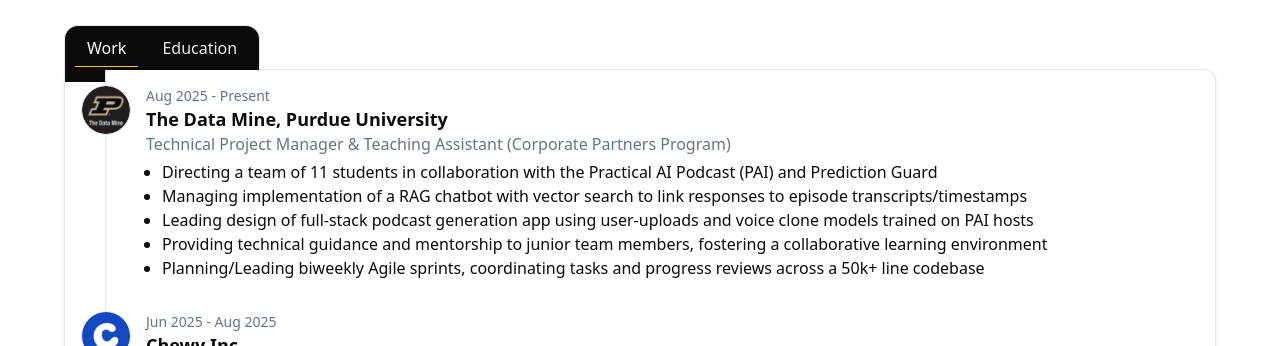
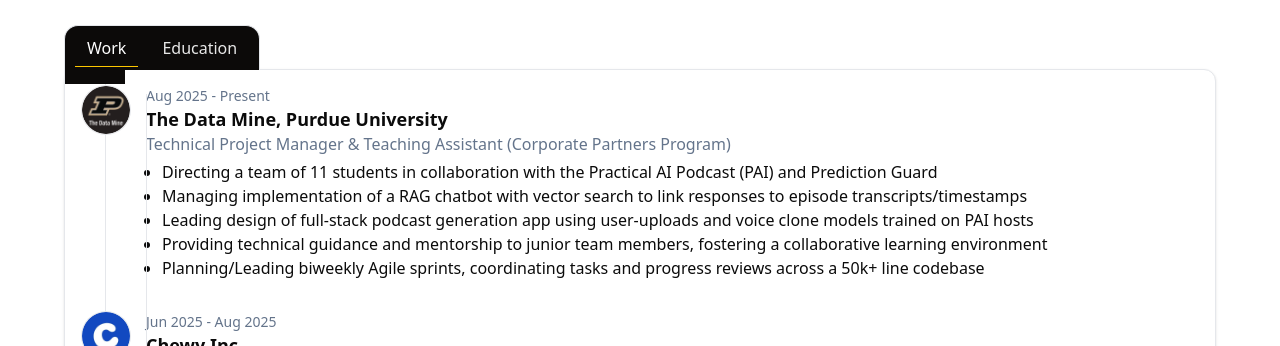
Before and after one commit to sdewhitt/portfolio, a Next.js app: page / in a window 1280 px wide. Shown: the part 548-894 px from the top of the page. Built offline with nearby package versions, Linux system fonts and the light colour scheme.

Commit message:
more adjustments

```diff
--- a/app/components/ExperienceTable/Tabs.tsx
+++ b/app/components/ExperienceTable/Tabs.tsx
@@ -14,7 +14,7 @@
   <TabsPrimitive.List
     ref={ref}
     className={cn(
-      "relative z-10 flex w-fit items-center justify-start gap-1 rounded-t-xl rounded-b-none border border-border border-b-0 bg-stone-950 px-1.5 py-1 -mb-px after:content-[''] after:absolute after:-left-px after:top-full after:h-3 after:w-px after:bg-border before:content-[''] before:absolute before:left-0 before:top-full before:h-3 before:w-10 before:bg-stone-950",
+      "relative z-10 flex w-fit items-center justify-start gap-1 rounded-t-xl rounded-b-none border border-border border-b-0 bg-stone-950 px-1.5 py-1 -mb-px after:content-[''] after:absolute after:-left-px after:top-full after:h-3 after:w-px after:bg-border before:content-[''] before:absolute before:left-0 before:top-full before:h-3.5 before:w-15 before:bg-stone-950",
       className,
     )}
     {...props}
--- a/app/components/ExperienceTable/Timeline.tsx
+++ b/app/components/ExperienceTable/Timeline.tsx
@@ -8,7 +8,7 @@
 
 export default function Timeline({ experience }: Props) {
   return (
-    <Card className="rounded-t-none rounded-b-xl">
+    <Card>
       <CardContent className="p-0">
         <ul className="ml-10 border-l">
           {experience.map((exp, id) => (
--- a/app/components/ExperienceTable/TimelineItem.tsx
+++ b/app/components/ExperienceTable/TimelineItem.tsx
@@ -13,7 +13,7 @@
     experience;
 
   return (
-    <li className="relative ml-10 py-4">
+    <li className="relative ml-10 py-4 before:absolute before:left-0 before:top-0 before:bottom-0 before:w-px before:bg-border first:before:top-6">
       <Link
         href={href}
         target="_blank"
```
